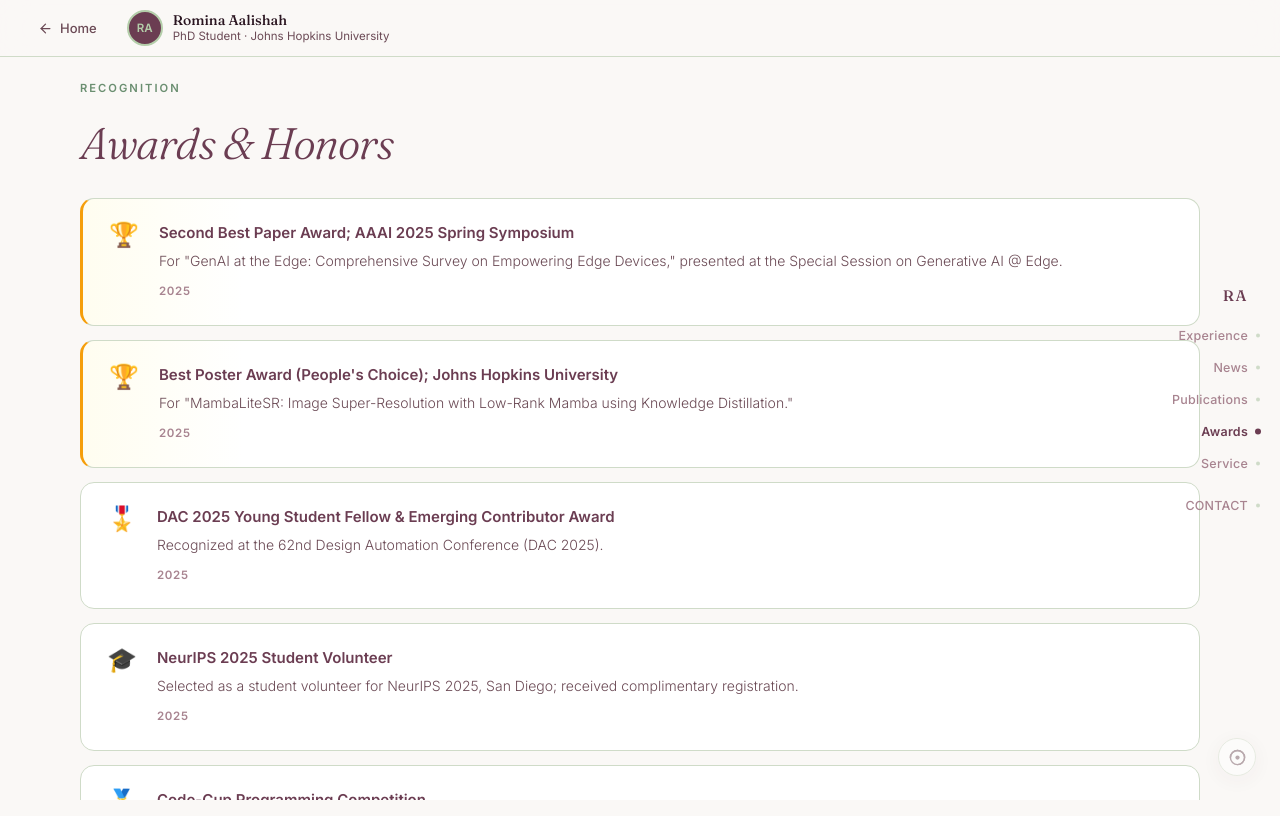
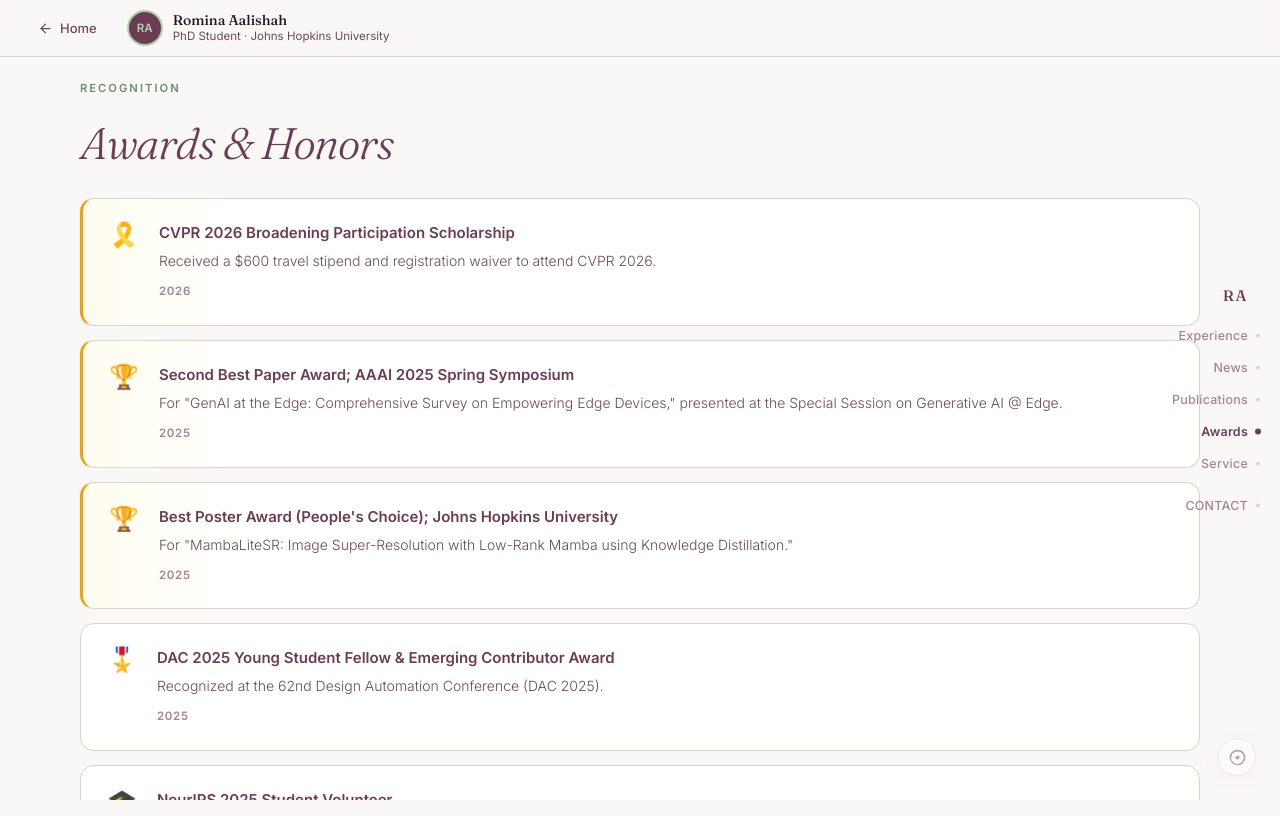
Before and after one commit to TheRorange/RominaAalishah, a plain HTML site: page index.html in a window 1280 px wide. Both pictures are taken after a click on the link "Awards". Drawn offline with Linux system fonts and the light colour scheme.

Commit message:
Update
Updated CV link and added new scholarship award details.

```diff
--- a/index.html
+++ b/index.html
@@ -1602,7 +1602,7 @@
             <svg viewBox="0 0 24 24" fill="none" stroke="currentColor" stroke-width="2" stroke-linecap="round"><rect x="2" y="4" width="20" height="16" rx="2"/><path d="m22 7-8.97 5.7a1.94 1.94 0 0 1-2.06 0L2 7"/></svg>
             Email
           </a>
-          <a href="files/CV__Romina_Aalishah.pdf" class="social-badge" target="_blank" rel="noopener">
+          <a href="files/CV__Romina_Aalishah_.pdf" class="social-badge" target="_blank" rel="noopener">
             <svg viewBox="0 0 24 24" fill="none" stroke="currentColor" stroke-width="2" stroke-linecap="round" stroke-linejoin="round"><path d="M14 2H6a2 2 0 0 0-2 2v16a2 2 0 0 0 2 2h12a2 2 0 0 0 2-2V8z"/><polyline points="14 2 14 8 20 8"/><line x1="16" y1="13" x2="8" y2="13"/><line x1="16" y1="17" x2="8" y2="17"/><polyline points="10 9 9 9 8 9"/></svg>
             CV
           </a>
@@ -1718,6 +1718,14 @@
       <h2 class="section-heading">Awards &amp; Honors</h2>
       <div class="awards-list">
         <div class="award award-featured" data-reveal>
+          <span class="award-trophy">🎗️</span>
+          <div class="award-body">
+            <h3>CVPR 2026 Broadening Participation Scholarship</h3>
+            <p>Received a $600 travel stipend and registration waiver to attend CVPR 2026.</p>
+            <span class="award-year">2026</span>
+          </div>
+        </div>
+        <div class="award award-featured" data-reveal>
           <span class="award-trophy">🏆</span>
           <div class="award-body">
             <h3>Second Best Paper Award; AAAI 2025 Spring Symposium</h3>
@@ -1821,6 +1829,7 @@
 document.addEventListener('DOMContentLoaded', () => {
 
   const news = [
+    { "date": "Apr 2026", "text": "Awarded the <strong>CVPR 2026 Broadening Participation Scholarship</strong>; received a $600 travel stipend and registration waiver to attend CVPR 2026." },
     { "date": "Mar 2026", "text": "<strong>Class Unlearning</strong> paper accepted at CVPR 2026 Workshop on Machine Unlearning for Computer Vision." },
     { "date": "Feb 2026", "text": "Joined the Laboratory of Adaptive and Maladaptive Intelligence (LAMI) at Johns Hopkins University." },
     { "date": "Dec 2025", "text": "Received M.S. in Electrical and Computer Engineering from Johns Hopkins University." },
```
